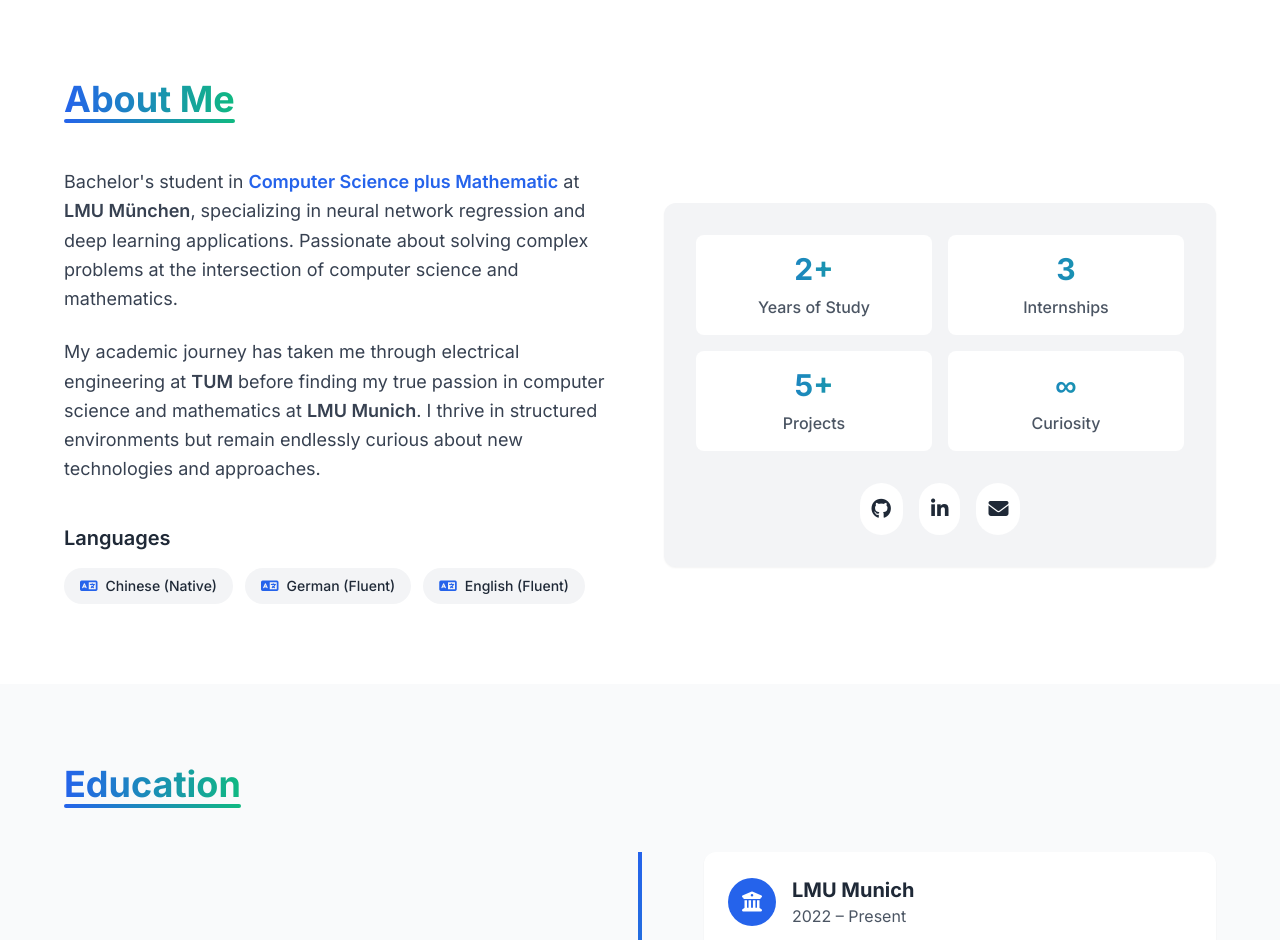
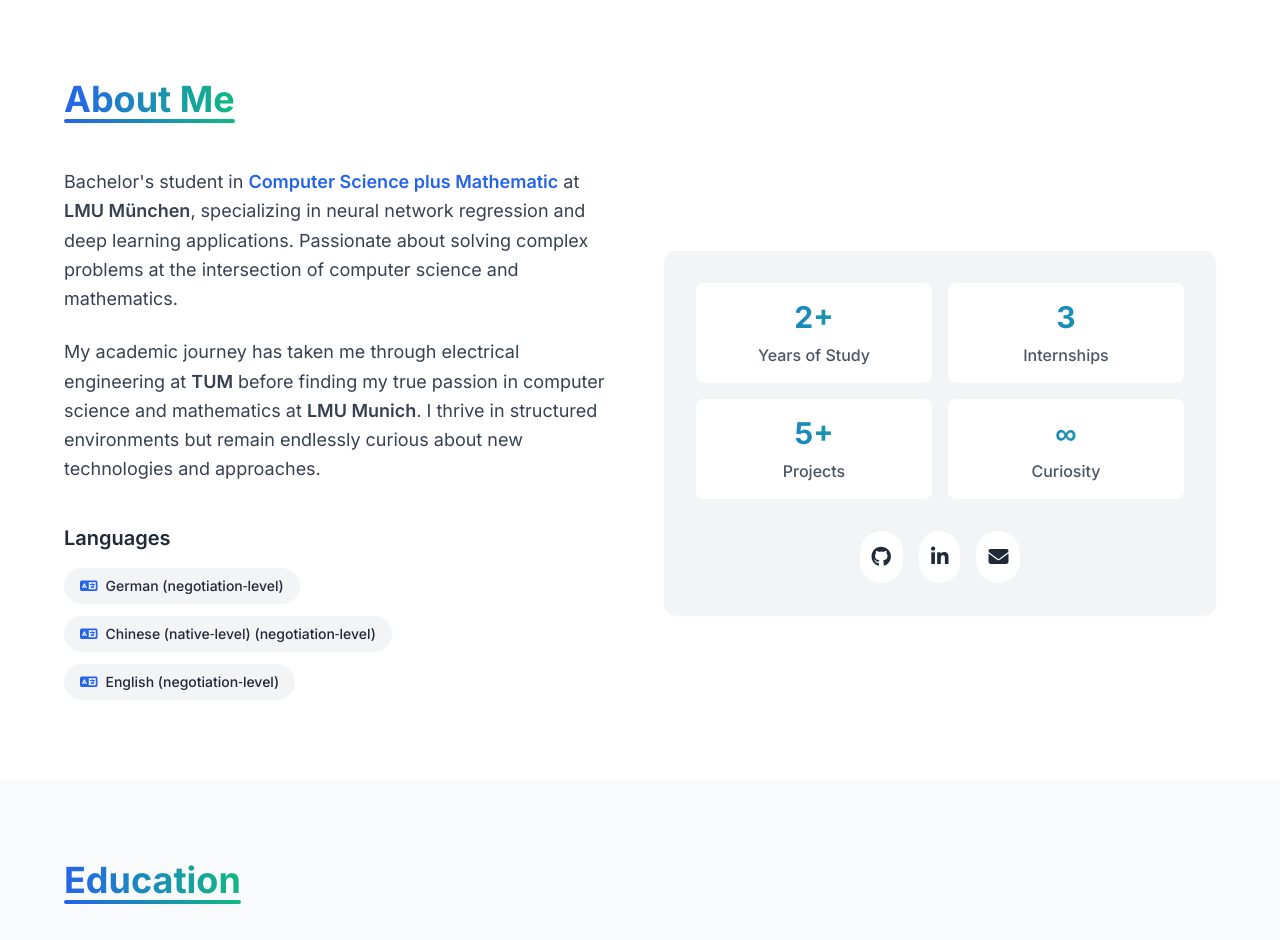
Before and after one commit to 42logos/site-yuanluo, a Flask app: page / in a window 1280 px wide. Shown: the part 801-1741 px from the top of the page. Run offline with Flask 3, Linux system fonts and the light colour scheme; some libraries are stand-ins or nearby versions.

Commit message:
Update language proficiency levels in experience section

```diff
--- a/templates/index.html
+++ b/templates/index.html
@@ -433,18 +433,19 @@
                         <div class="flex flex-wrap gap-3">
                             <span
                                 class="px-4 py-2 bg-gray-100 dark:bg-gray-800 rounded-full text-sm font-medium flex items-center">
-                                <i class="fas fa-language mr-2 text-primary-light dark:text-primary-dark"></i> Chinese
-                                (Native)
+                                <i class="fas fa-language mr-2 text-primary-light dark:text-primary-dark"></i> German
+                                (negotiation‑level)
                             </span>
                             <span
                                 class="px-4 py-2 bg-gray-100 dark:bg-gray-800 rounded-full text-sm font-medium flex items-center">
-                                <i class="fas fa-language mr-2 text-primary-light dark:text-primary-dark"></i> German
-                                (Fluent)
+                                <i class="fas fa-language mr-2 text-primary-light dark:text-primary-dark"></i> Chinese
+                                (native‑level)
+                                (negotiation‑level)
                             </span>
                             <span
                                 class="px-4 py-2 bg-gray-100 dark:bg-gray-800 rounded-full text-sm font-medium flex items-center">
                                 <i class="fas fa-language mr-2 text-primary-light dark:text-primary-dark"></i> English
-                                (Fluent)
+                                (negotiation‑level)
                             </span>
                         </div>
                     </div>
```
